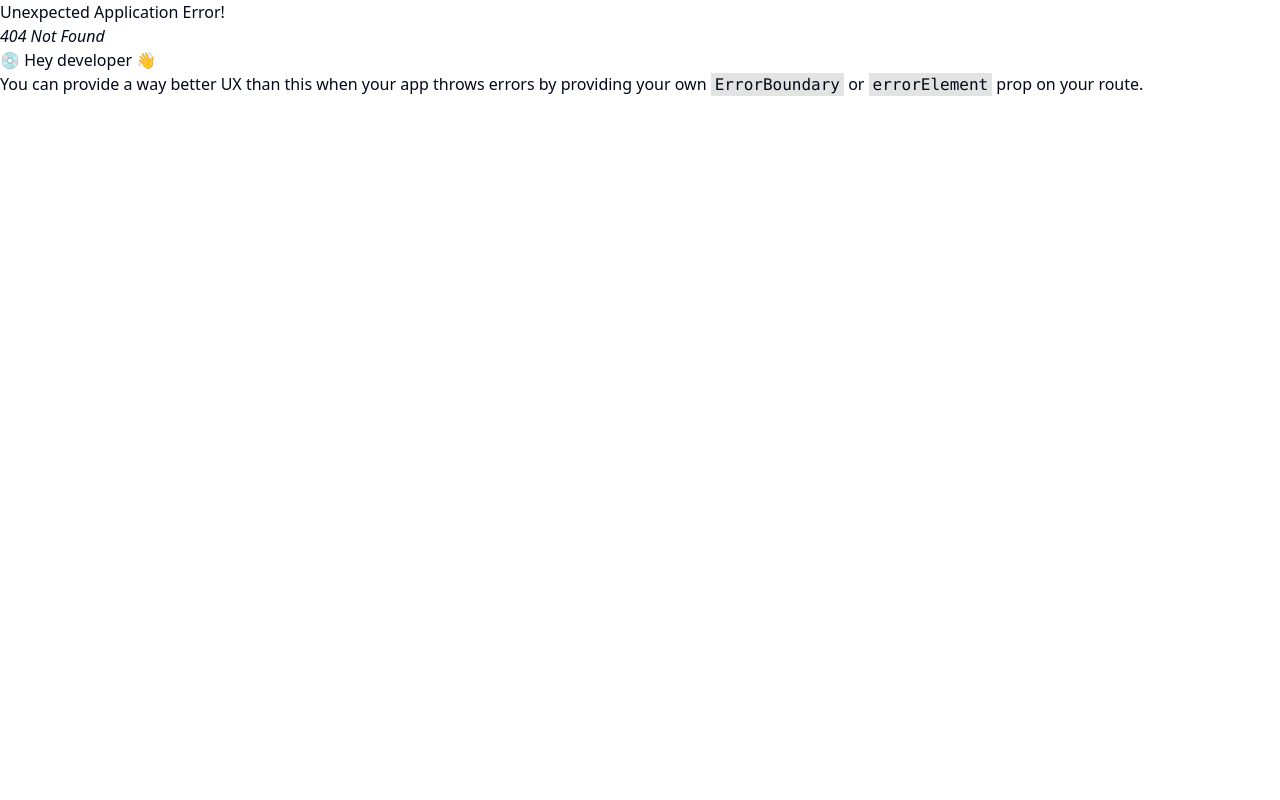
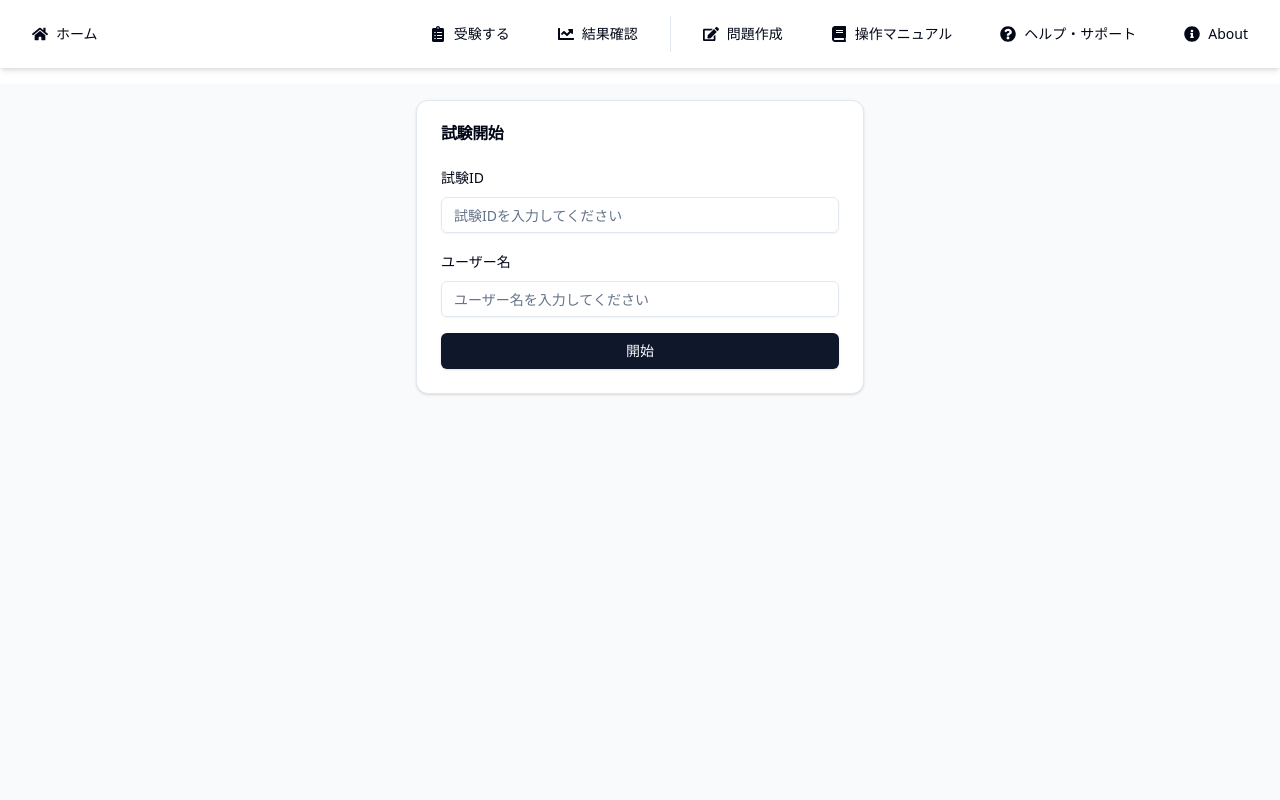
Before and after one commit to koinunopochi/exam_app, a React (Vite) app: page /exam-taking in a window 1280 px wide. Before the commit this address had no page. Shown: the top 800 px of the page. Built offline with nearby package versions, Linux system fonts and the light colour scheme.

Commit message:
feat: move ExamApp to pages as ExamTakingPage

```diff
--- /dev/null
+++ b/src/components/pages/ExamTakingPage.tsx
@@ -0,0 +1,11 @@
+import ExamApp from '../exam-taking/ExamApp';
+
+const ExamTakingPage = () => {
+  return (
+    <div className="min-h-screen bg-gray-50">
+      <ExamApp />
+    </div>
+  );
+};
+
+export default ExamTakingPage;
--- a/src/router.tsx
+++ b/src/router.tsx
@@ -1,9 +1,9 @@
 import React, { Suspense } from 'react';
 import { createBrowserRouter } from 'react-router-dom';
 import Layout from './components/Layout';
-import ExamApp from './components/ExamApp';
 import ExamAdminPage from './components/pages/ExamAdminPage';
 import ExamIndexPage from './components/pages/ExamIndexPage';
+import ExamTakingPage from './components/pages/ExamTakingPage';
 const ExamEditorPage = React.lazy(() => import('./components/pages/ExamEditorPage'));
 import ManualPage from './components/pages/ManualPage';
 import HelpSupportPage from './components/pages/HelpSupportPage';
@@ -19,8 +19,12 @@ const router = createBrowserRouter([
     ),
   },
   {
-    path: '/exam',
-    element: <ExamApp />,
+    path: '/exam-taking',
+    element: (
+      <Layout>
+        <ExamTakingPage />
+      </Layout>
+    ),
   },
   {
     path: '/viewer',
```
Also changed, not shown: src/components/exam-taking/ExamApp.tsx (renamed from src/components/ExamApp.tsx, +12 -13 lines).
